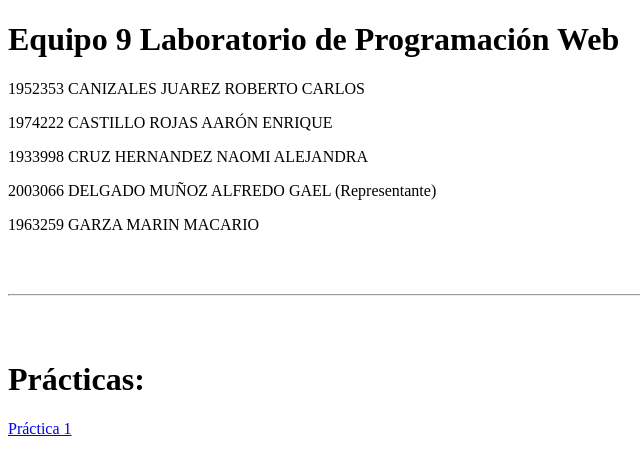
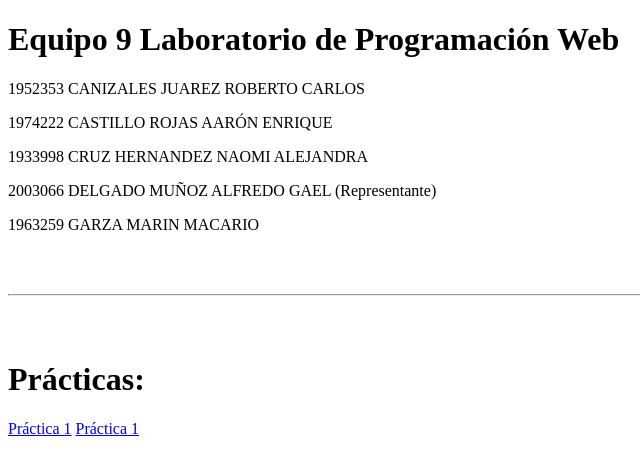
Before and after one commit to AlfredoGael01/AlfredoGael01.github.io, a plain HTML site: page index.html in a window 1280 px wide. Shown: the full height of the page, 0-640 px from the left. Drawn offline with Linux system fonts and the light colour scheme.

Commit message:
Update index.html

```diff
--- a/index.html
+++ b/index.html
@@ -17,5 +17,6 @@
     <h1>Prácticas:
     </h1>
     <a href="practica1.html">Práctica 1<a/>
+      <a href="practica2.html">Práctica 1<a/>
   </body>
 </html>
```
